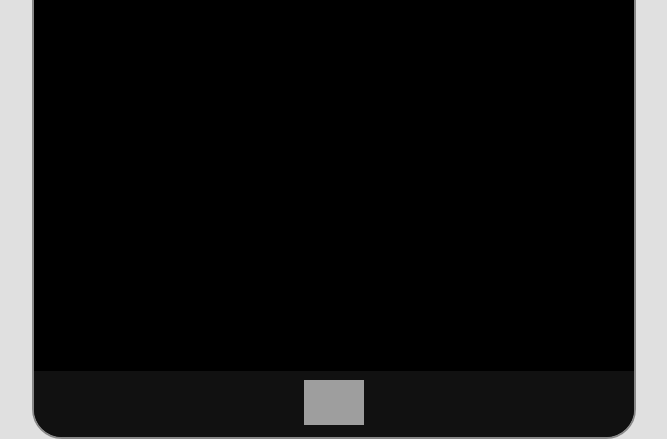
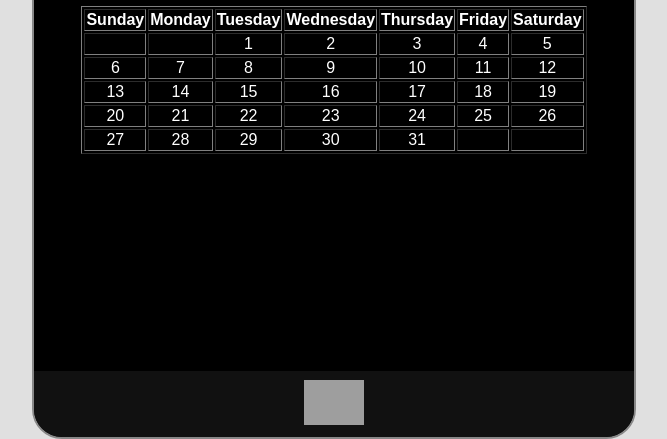
Before and after one commit to FansteJ/myPhone, a website: page calendar.html in a window 1280 px wide. Shown: the part 363-802 px from the top of the page, without its empty margins (306-973 px from the left). Drawn offline with Linux system fonts and the light colour scheme; grey boxes are pictures that could not be loaded.

Commit message:
feat: add Cookie Clicker, Calendar, Map apps

```diff
--- a/calendar.html
+++ b/calendar.html
@@ -19,9 +19,68 @@
         <span class="battery">🔋 87%</span>
     </div>
     <div class="sadrzaj">
+        <h1>Calendar - July</h1>
+        <table border="1" class="table-calendar">
+            <tbody>
+                <tr>
+                    <th>Sunday</th>
+                    <th>Monday</th>
+                    <th>Tuesday</th>
+                    <th>Wednesday</th>
+                    <th>Thursday</th>
+                    <th>Friday</th>
+                    <th>Saturday</th>
+                </tr>
+                <tr>
+                    <td></td>
+                    <td></td>
+                    <td>1</td>
+                    <td>2</td>
+                    <td>3</td>
+                    <td>4</td>
+                    <td>5</td>
+                </tr>
+                <tr>
+                    <td>6</td>
+                    <td>7</td>
+                    <td>8</td>
+                    <td>9</td>
+                    <td>10</td>
+                    <td>11</td>
+                    <td>12</td>
+                </tr>
+                <tr>
+                    <td>13</td>
+                    <td>14</td>
+                    <td>15</td>
+                    <td>16</td>
+                    <td>17</td>
+                    <td>18</td>
+                    <td>19</td>
+                </tr>
+                <tr>
+                    <td>20</td>
+                    <td>21</td>
+                    <td>22</td>
+                    <td>23</td>
+                    <td>24</td>
+                    <td>25</td>
+                    <td>26</td>
+                </tr>
+                <tr>
+                    <td>27</td>
+                    <td>28</td>
+                    <td>29</td>
+                    <td>30</td>
+                    <td>31</td>
+                    <td></td>
+                    <td></td>
+                </tr>
 
+            </tbody>
+        </table>
     </div>
-    <div class="dole">
+    <div class=" dole">
         <a href="index.html"><img src="https://freesvg.org/img/iPhone-Home-Button.png" alt="Home" class="homeSlika"></a>
     </div>
 </div>
--- a/style.css
+++ b/style.css
@@ -90,3 +90,12 @@ body {
 p b {
     font-size: 20px;
 }
+
+.table-calendar {
+    margin-left: auto;
+    margin-right: auto;
+}
+
+ul li {
+    text-align: left;
+}
```
Also changed, not shown: calculator.html (+1 -1 lines), cookie.html (+12 -1 lines), map.html (+5 -0 lines), weather.html (+1 -1 lines).
